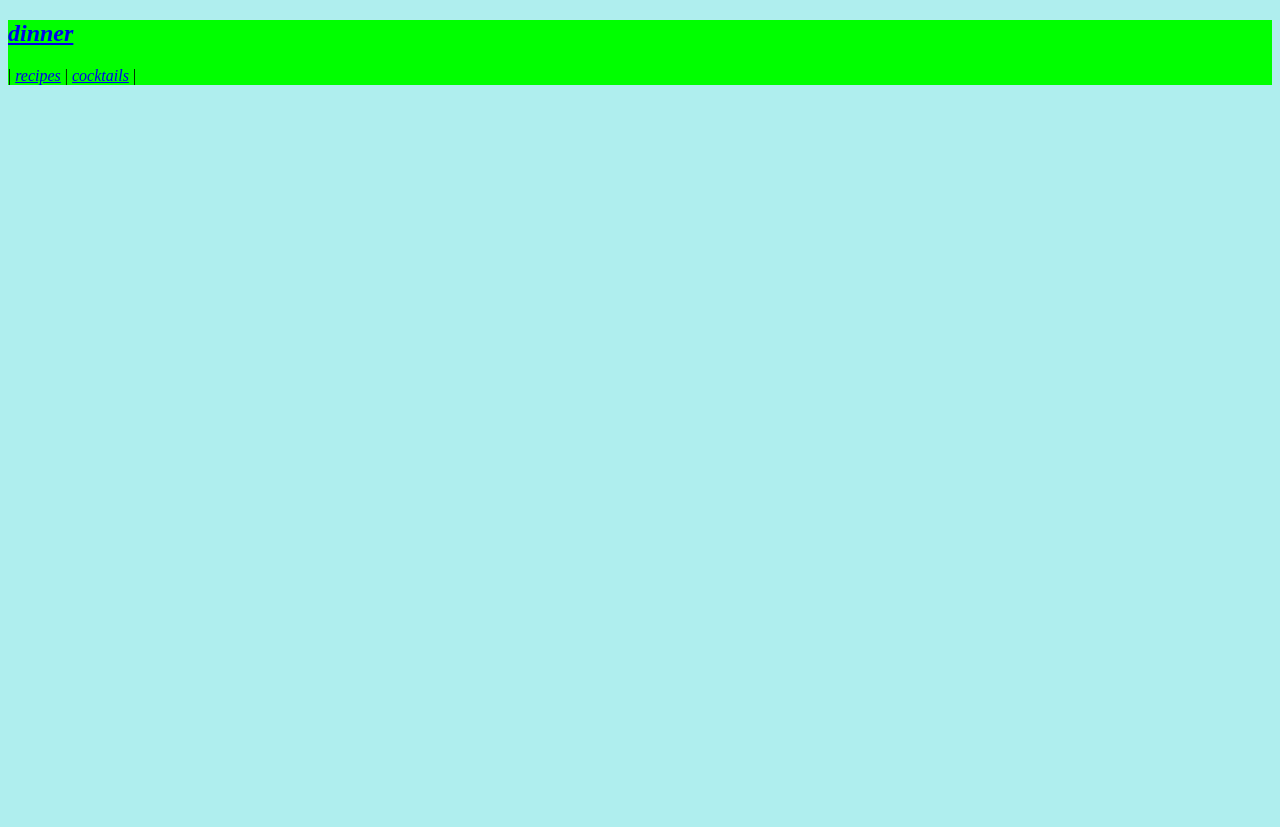
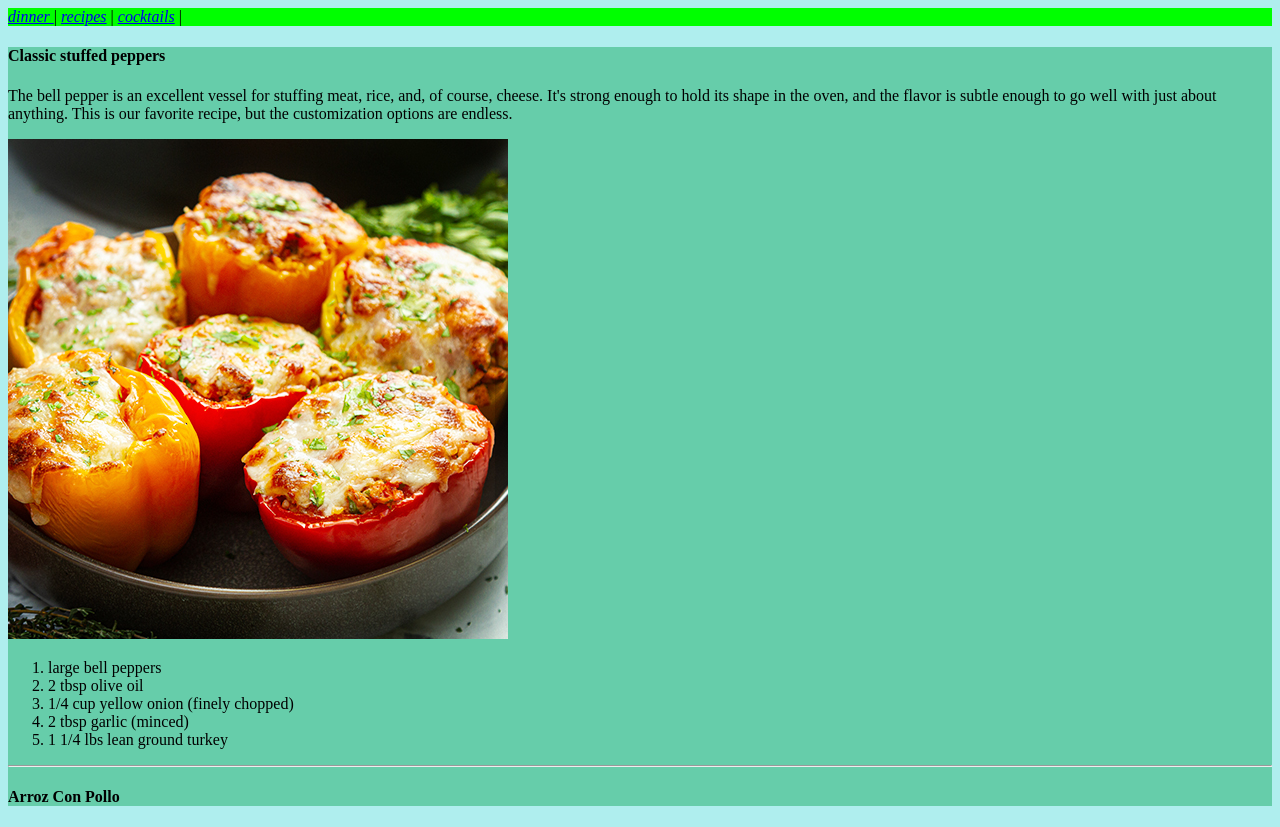
Before and after one commit to mohsen-bernaoui/odin-recipes, a plain HTML site: page index.html in a window 1280 px wide. Before the commit the page ends 800 px from the top, so only its background shows below. Drawn offline with Linux system fonts and the light colour scheme.

Commit message:
1st recipe

```diff
--- a/index.html
+++ b/index.html
@@ -8,17 +8,19 @@
 </head>
 <body style="background-color:paleturquoise">
     <header style="background-color:lime ;">
-        <nav>
+        <div>
+            <nav>
 
-            <a href="./dinners/dinner.html"> <h2><em>dinner </em></h2></a> |
+                <a href="./dinners/dinner.html"><em>dinner </em></a> |
 
-            <a href="./recipes/recipes.html"><em>recipes</em></a> |
+                <a href="./recipes/recipes.html"><em>recipes</em></a> |
 
-            <a href="./cocktails/cocktails.html"><em>cocktails</em></a> |
+                <a href="./cocktails/cocktails.html"><em>cocktails</em></a> |
 
 
 
-        </nav>
+            </nav>
+        </div>
 
 
 
@@ -26,21 +28,40 @@
 
     <main style="background-color: mediumAquaMarine;">
 
-        <section>
-                <p></p>
-        </section>
+        <div>
+            <div>
+                    <h4><p>Classic stuffed peppers</p></h4>
+                    <p>The bell pepper is an excellent vessel for stuffing meat, rice, and, of course, cheese. It's strong enough to hold its shape in the oven, and the flavor is subtle enough to go well with just about anything. This is our favorite recipe, but the customization options are endless.</p>
+            </div>
+            <div>
+                <div>
+                    <img src="./Stuffed-peppers-recipe.jpg" alt="stuffed peppers" width="500" height="500">
+                </div>
 
-        <section>
-                <p></p>
-        </section>
+                <div>
+                    <ol>
+                        <li> large bell peppers</li>
+                        <li> 2 tbsp olive oil</li>
+                        <li> 1/4 cup yellow onion (finely chopped)</li>
+                        <li> 2 tbsp garlic (minced)</li>
+                        <li> 1 1/4 lbs lean ground turkey</li>
+                    </ol>
+                </div>
 
-        <section>
-                <p></p>
-        </section>
+            </div>
+        </div>
 
-        <section>
-                <p></p>
-        </section>
+        <hr>
+
+        <div>
+                <h4><p>Arroz Con Pollo</p></h4>
+        </div>
+
+        <div>
+                <p>
+
+                </p>
+        </div>
 
     </main>
 
```
Also changed, not shown: Stuffed-peppers-recipe.jpg (added).
